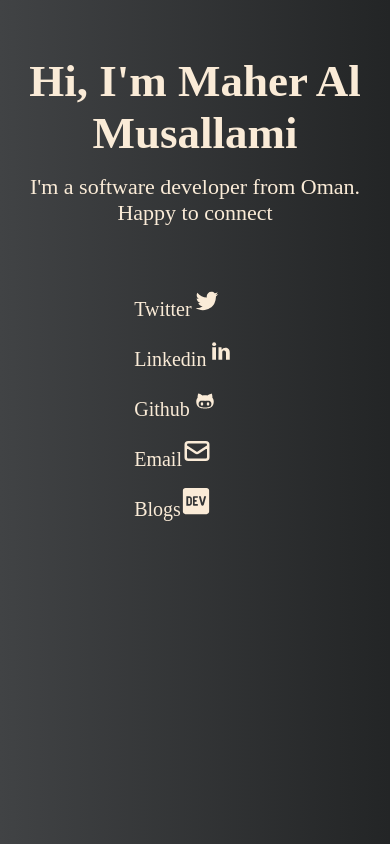
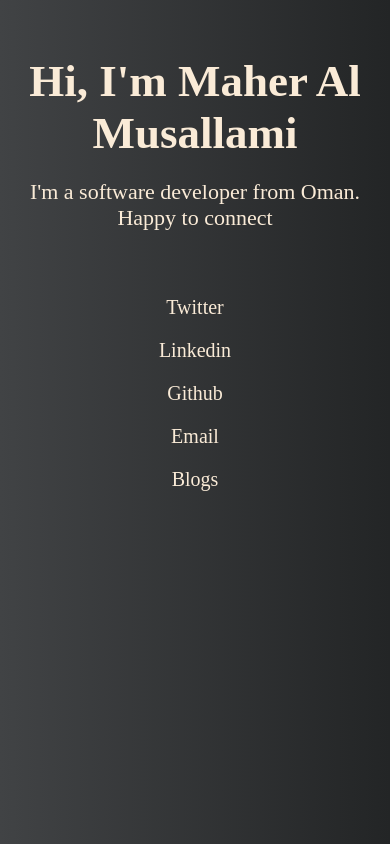
Before and after one commit to Maher9596/myWebsite, a React (Create React App) app: page / in a window 390 px wide. Built offline with nearby package versions, Linux system fonts and the light colour scheme.

Commit message:
fixed responsive bug

```diff
--- a/src/App.css
+++ b/src/App.css
@@ -52,10 +52,8 @@
   }
   .bottom {
     flex-direction: column;
-    margin: auto 34%;
-    text-align: left;
   }
   p {
-    margin-top: 15px;
+    margin-top: 20px;
   }
 }
--- a/src/App.js
+++ b/src/App.js
@@ -20,11 +20,11 @@
           <p id="description">I'm a software developer from Oman. Happy to connect</p>
         </div>
         <div className="bottom">
-         <p><a href="https://twitter.com/Almsalmi_" onMouseOver={MouseIn} onMouseOut={MouseOut}>Twitter</a><TiSocialTwitter size="30px" /></p>
-         <p><a href="https://www.linkedin.com/in/maher-almusallami/" onMouseOver={MouseIn} onMouseOut={MouseOut}>Linkedin</a><TiSocialLinkedin size="30px" /></p>
-         <p><a href="https://github.com/Maher9596" onMouseOver={MouseIn} onMouseOut={MouseOut}>Github</a><TiSocialGithub size="30px" /></p>
-         <p><a href="mailto:muhran777@gmail.com" onMouseOver={MouseIn} onMouseOut={MouseOut}>Email</a><HiOutlineMail size="30px" /></p>
-         <p><a href="https://dev.to/maher9596" onMouseOver={MouseIn} onMouseOut={MouseOut}>Blogs</a><FaDev size="30px" /></p>
+         <p><a href="https://twitter.com/Almsalmi_" onMouseOver={MouseIn} onMouseOut={MouseOut}>Twitter</a></p>
+         <p><a href="https://www.linkedin.com/in/maher-almusallami/" onMouseOver={MouseIn} onMouseOut={MouseOut}>Linkedin</a></p>
+         <p><a href="https://github.com/Maher9596" onMouseOver={MouseIn} onMouseOut={MouseOut}>Github</a></p>
+         <p><a href="mailto:muhran777@gmail.com" onMouseOver={MouseIn} onMouseOut={MouseOut}>Email</a></p>
+         <p><a href="https://dev.to/maher9596" onMouseOver={MouseIn} onMouseOut={MouseOut}>Blogs</a></p>
         </div>
       </div>
   );
```
